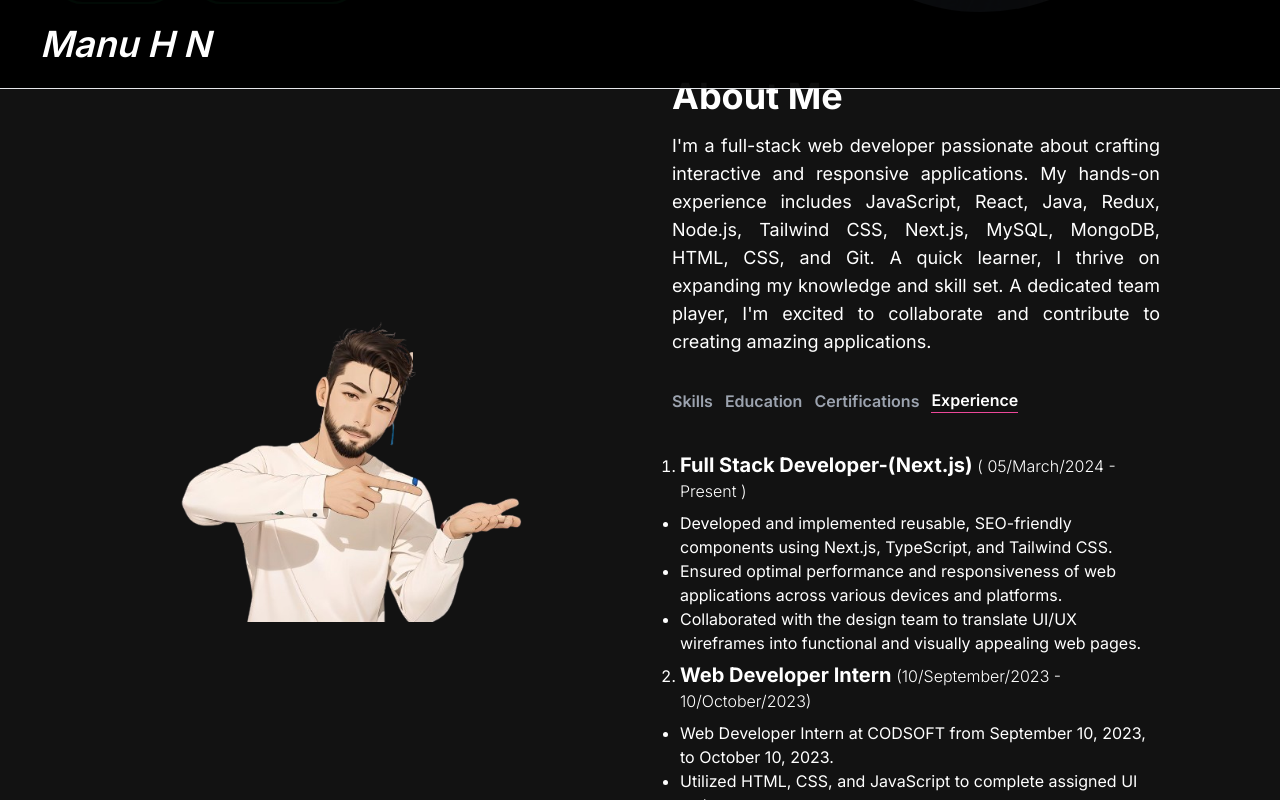
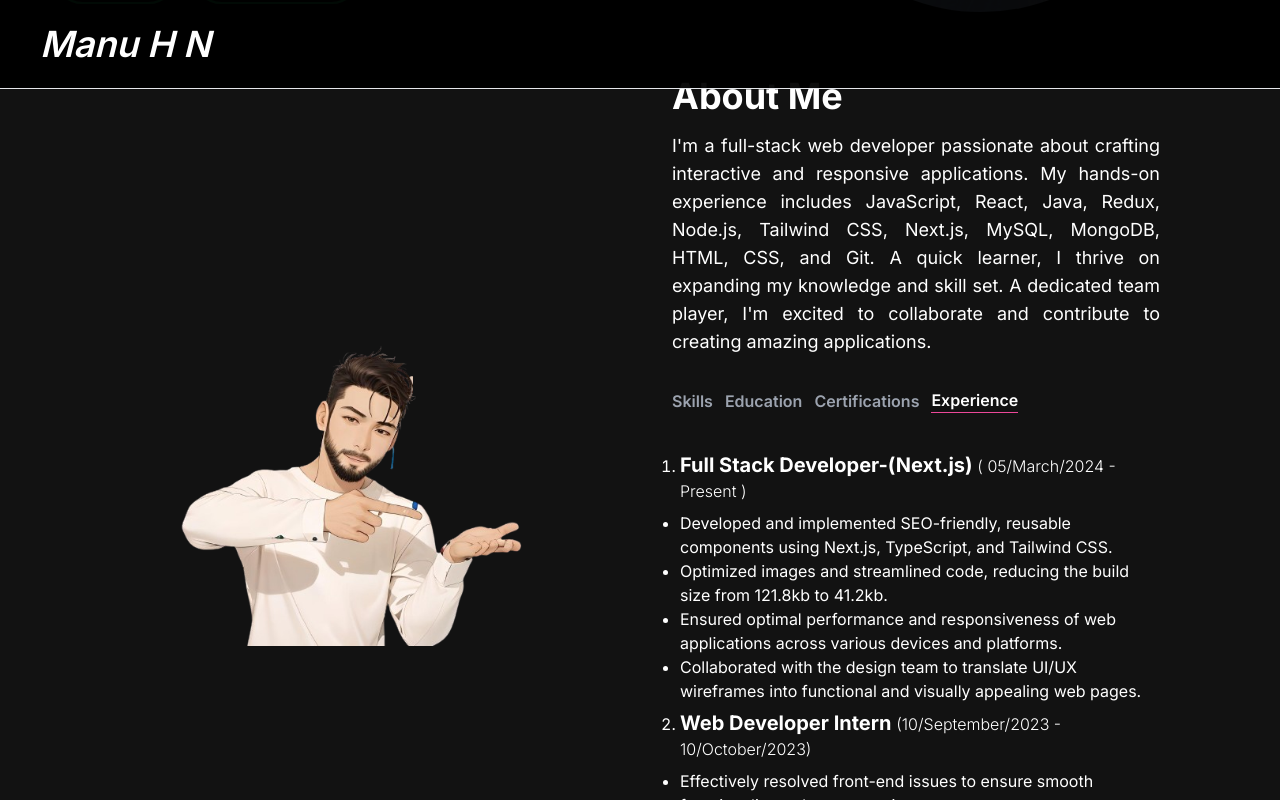
Before and after one commit to manu-hn/Portfolio-Next.js, a Next.js app: page / in a window 1280 px wide. Both pictures are taken after a click on the button "Experience". Shown: the part 556-1356 px from the top of the page. Built offline with nearby package versions, Linux system fonts and the light colour scheme.

Commit message:
"Updated job descriptions in Constants.js, adding new bullet points and rephrasing existing ones."

```diff
--- a/app/components/constants/Constants.js
+++ b/app/components/constants/Constants.js
@@ -49,7 +49,9 @@ export const CARD_CONTENT = [
                 <li>
                     <h1 className="text-xl font-bold leading-6 my-2">Full Stack Developer-(Next.js) <span className="font-light text-[1rem]">( 05/March/2024 - Present )</span></h1>
                     <ul className="list-disc">
-                        <li> Developed and implemented reusable, SEO-friendly components using Next.js, TypeScript, and Tailwind CSS.</li>
+
+                        <li>  Developed and implemented SEO-friendly, reusable components using Next.js, TypeScript, and Tailwind CSS.</li>
+                        <li> Optimized images and streamlined code, reducing the build size from 121.8kb to 41.2kb.</li>
                         <li>Ensured optimal performance and responsiveness of web applications across various devices and platforms.</li>
                         <li>Collaborated with the design team to translate UI/UX wireframes into functional and visually appealing web pages.</li>
                     </ul>
@@ -57,9 +59,9 @@ export const CARD_CONTENT = [
                 <li>
                     <h1 className="text-xl font-bold leading-6 my-2">Web Developer Intern <span className="font-light text-[1rem]">(10/September/2023 - 10/October/2023)</span> </h1>
                     <ul className="list-disc">
-                        <li>Web Developer Intern at CODSOFT from September 10, 2023, to October 10, 2023. </li>
-                        <li>Utilized HTML, CSS, and JavaScript to complete assigned UI tasks. </li>
-                        <li>Demonstrated strong communication and collaboration skills within the team environment.</li>
+                        <li>Effectively resolved front-end issues to ensure smooth functionality and user experience.</li>
+                        <li>Collaborated with teams to promptly address reported bugs, enhancing teamwork and project efficiency.</li>
+                        <li>Contributed to code reviews, providing insights that improved code quality and system stability.</li>
                     </ul>
                 </li>
             </ol>
```
